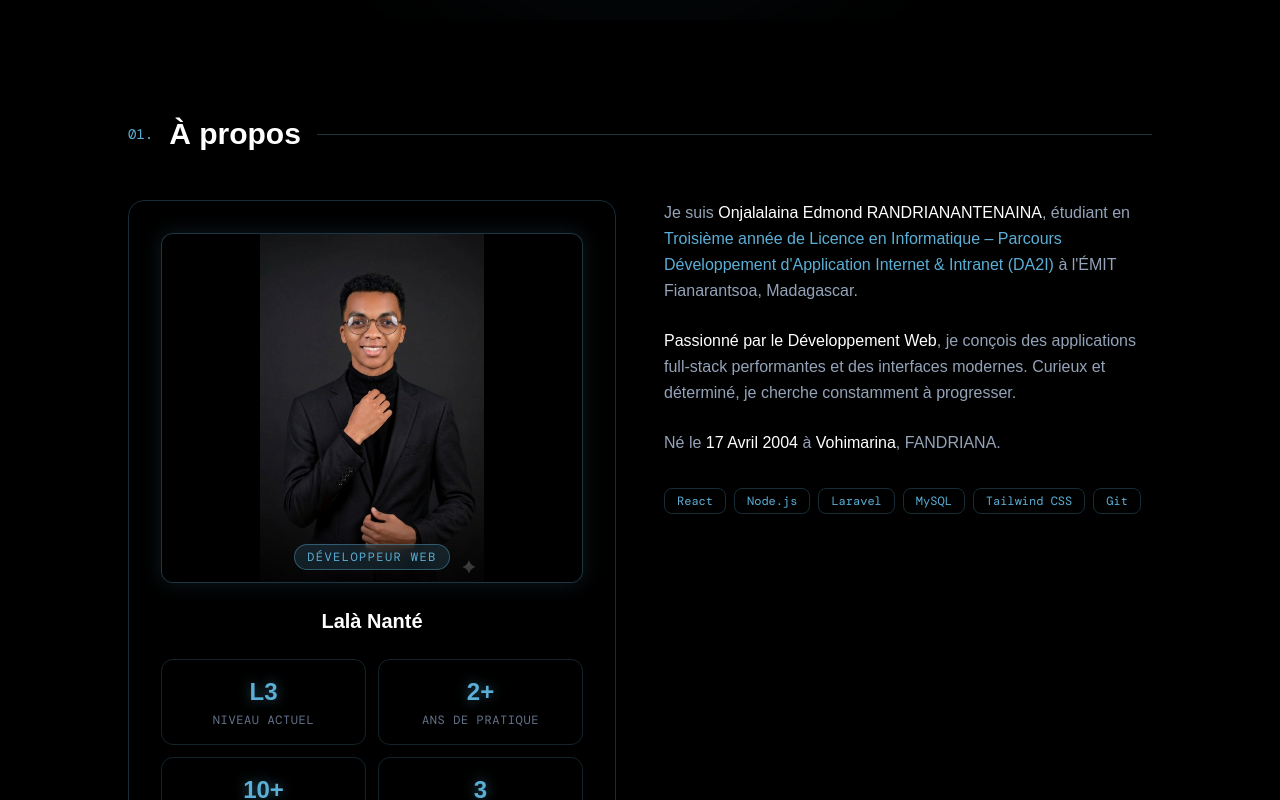
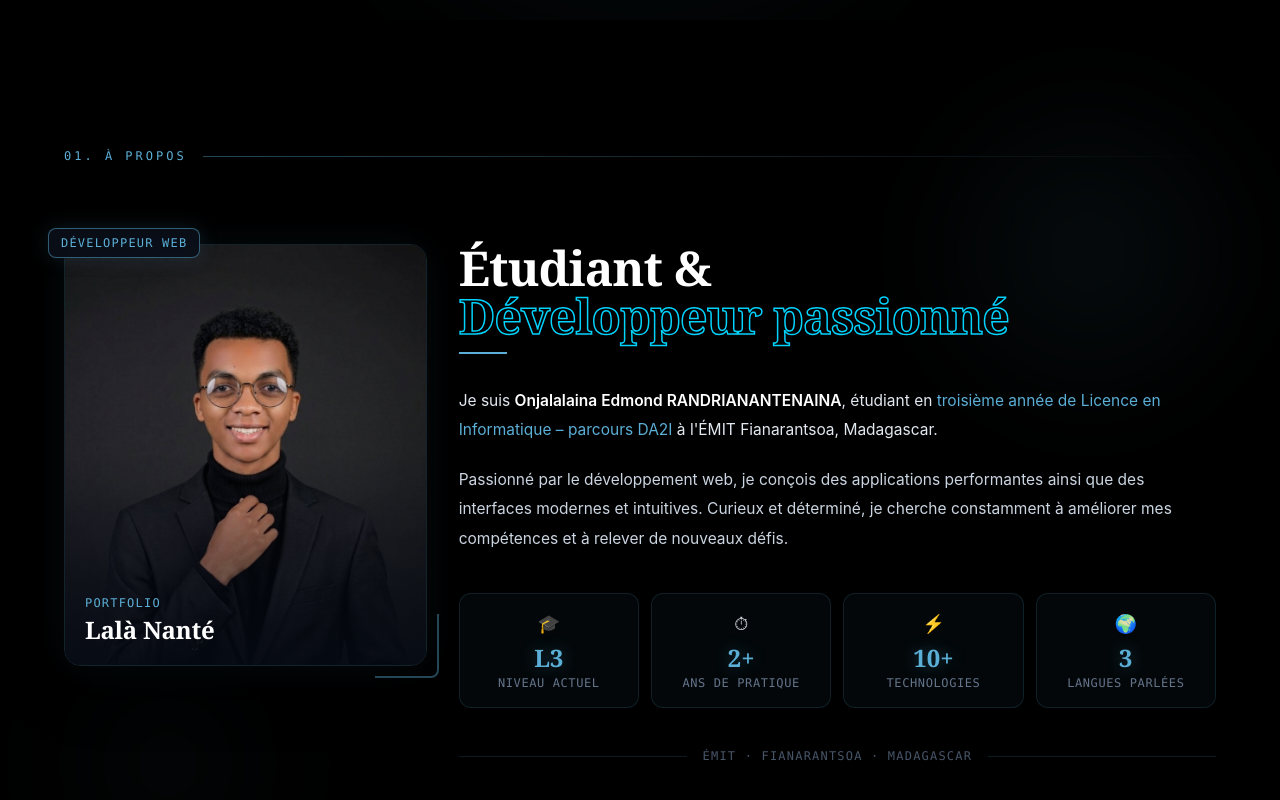
Before and after one commit to Lala7nante/portfolio, a React (Vite) app: page / in a window 1280 px wide. Shown: the part 780-1580 px from the top of the page. Built offline with nearby package versions, Linux system fonts and the light colour scheme; no server answers; a web font is replaced by a local one.

Commit message:
Nouveau mise à jour

```diff
--- a/src/components/About.jsx
+++ b/src/components/About.jsx
@@ -1,176 +1,252 @@
-import React from 'react'
+import React, { useEffect, useRef, useState } from 'react'
 
 export default function About() {
+  const sectionRef = useRef(null)
+  const [visible, setVisible] = useState(false)
+
+  useEffect(() => {
+    const observer = new IntersectionObserver(
+      ([entry]) => { if (entry.isIntersecting) setVisible(true) },
+      { threshold: 0.15 }
+    )
+    if (sectionRef.current) observer.observe(sectionRef.current)
+    return () => observer.disconnect()
+  }, [])
+
+  const stats = [
+    { num: 'L3', label: 'Niveau actuel', icon: '🎓' },
+    { num: '2+', label: 'Ans de pratique', icon: '⏱' },
+    { num: '10+', label: 'Technologies', icon: '⚡' },
+    { num: '3', label: 'Langues parlées', icon: '🌍' },
+  ]
+
   return (
-    <section id="about" className="py-24 px-6">
-      <div className="max-w-5xl mx-auto">
+    <section
+      id="about"
+      ref={sectionRef}
+      className="relative py-32 px-6 overflow-hidden"
+    >
+      {/* Background decorative blobs */}
+      <div
+        className="absolute top-10 right-0 w-96 h-96 rounded-full pointer-events-none"
+        style={{
+          background: 'radial-gradient(circle, rgba(91,175,214,0.07) 0%, transparent 70%)',
+          filter: 'blur(40px)',
+        }}
+      />
+      <div
+        className="absolute bottom-0 left-10 w-64 h-64 rounded-full pointer-events-none"
+        style={{
+          background: 'radial-gradient(circle, rgba(91,175,214,0.05) 0%, transparent 70%)',
+          filter: 'blur(60px)',
+        }}
+      />
 
-        {/* Title */}
-        <div className="flex items-center gap-4 mb-12">
-          <span className="font-mono-dm text-[#5bafd6] text-sm">01.</span>
-          <h2 className="font-syne font-bold text-3xl text-white">À propos</h2>
-          <div className="flex-1 h-px bg-[#5bafd6]/30" />
+      <div className="max-w-6xl mx-auto">
+
+        {/* Section label */}
+        <div
+          className="flex items-center gap-4 mb-20"
+          style={{
+            opacity: visible ? 1 : 0,
+            transform: visible ? 'translateY(0)' : 'translateY(20px)',
+            transition: 'all 0.7s cubic-bezier(0.22,1,0.36,1)',
+          }}
+        >
+          <span className="font-mono text-[#5bafd6] text-xs tracking-[0.25em] uppercase">01. À propos</span>
+          <div className="flex-1 h-px" style={{ background: 'linear-gradient(to right, rgba(91,175,214,0.4), transparent)' }} />
         </div>
 
-        <div className="grid md:grid-cols-2 gap-12 items-start">
+        {/* Main layout */}
+        <div className="grid grid-cols-1 lg:grid-cols-12 gap-8 items-start">
 
-          {/* Card */}
+          {/* ── LEFT: Photo column ── */}
           <div
-            className="rounded-2xl p-8 flex flex-col items-center gap-6 transition-all"
+            className="lg:col-span-4 relative"
             style={{
-              border: '1px solid rgba(91,175,214,0.25)',
+              opacity: visible ? 1 : 0,
+              transform: visible ? 'translateX(0)' : 'translateX(-40px)',
+              transition: 'all 0.8s cubic-bezier(0.22,1,0.36,1) 0.1s',
             }}
-            onMouseEnter={e =>
-              (e.currentTarget.style.border =
-                '1px solid rgba(91,175,214,0.55)')
-            }
-            onMouseLeave={e =>
-              (e.currentTarget.style.border =
-                '1px solid rgba(91,175,214,0.25)')
-            }
           >
+            {/* Floating badge */}
+            <div
+              className="absolute -top-4 -left-4 z-10 px-3 py-1.5 rounded-lg text-xs font-mono tracking-widest uppercase"
+              style={{
+                background: 'rgba(10,15,25,0.9)',
+                border: '1px solid rgba(91,175,214,0.5)',
+                color: '#5bafd6',
+                backdropFilter: 'blur(12px)',
+                boxShadow: '0 0 20px rgba(91,175,214,0.15)',
+              }}
+            >
+              Développeur Web
+            </div>
 
-            {/* Image FIXED */}
+            {/* Photo frame */}
             <div
-              className="w-full overflow-hidden rounded-xl relative flex items-center justify-center bg-black"
+              className="relative rounded-2xl overflow-hidden"
               style={{
-                border: '1px solid rgba(91,175,214,0.3)',
-                boxShadow: '0 0 20px rgba(91,175,214,0.15)',
-                height: '350px',
+                border: '1px solid rgba(91,175,214,0.2)',
+                boxShadow: '0 20px 60px rgba(0,0,0,0.4), 0 0 40px rgba(91,175,214,0.08)',
               }}
             >
               <img
                 src="/lala.png"
                 alt="Lalà Nanté"
-                className="w-full h-full object-contain"
+                className="w-full object-cover"
+                style={{ height: '420px', objectPosition: 'top' }}
               />
 
-              {/* Overlay */}
               <div
-                className="absolute bottom-0 left-0 right-0 h-20"
+                className="absolute inset-0"
                 style={{
-                  background:
-                    'linear-gradient(to top, rgba(0,0,0,0.7), transparent)',
+                  background: 'linear-gradient(to top, rgba(5,10,20,0.85) 0%, rgba(5,10,20,0.1) 50%, transparent 100%)',
                 }}
               />
 
-              {/* Badge */}
-              <div className="absolute bottom-3 left-0 right-0 flex justify-center">
-                <span
-                  className="px-3 py-1 rounded-full text-xs font-mono-dm"
-                  style={{
-                    background: 'rgba(91,175,214,0.15)',
-                    border: '1px solid rgba(91,175,214,0.4)',
-                    color: '#5bafd6',
-                    backdropFilter: 'blur(8px)',
-                    letterSpacing: '0.12em',
-                  }}
+              <div className="absolute bottom-0 left-0 right-0 p-5">
+                <p className="font-mono text-[#5bafd6] text-xs tracking-widest uppercase mb-1">Portfolio</p>
+                <h3
+                  className="text-white text-2xl font-bold leading-tight"
+                  style={{ fontFamily: 'Georgia, serif', letterSpacing: '-0.01em' }}
                 >
-                  DÉVELOPPEUR WEB
-                </span>
+                  Lalà Nanté
+                </h3>
               </div>
             </div>
 
-            {/* Name */}
-            <div className="text-center">
-              <h3 className="font-syne font-bold text-white text-xl">
-                Lalà Nanté
-              </h3>
+            {/* Corner accent */}
+            <div
+              className="absolute -bottom-3 -right-3 w-16 h-16 pointer-events-none"
+              style={{
+                borderRight: '2px solid rgba(91,175,214,0.4)',
+                borderBottom: '2px solid rgba(91,175,214,0.4)',
+                borderRadius: '0 0 8px 0',
+              }}
+            />
+          </div>
+
+          {/* ── RIGHT: Content ── */}
+          <div
+            className="lg:col-span-8 flex flex-col gap-8"
+            style={{
+              opacity: visible ? 1 : 0,
+              transform: visible ? 'translateY(0)' : 'translateY(30px)',
+              transition: 'all 0.8s cubic-bezier(0.22,1,0.36,1) 0.25s',
+            }}
+          >
+            {/* Headline */}
+            <div>
+              <h2
+                className="text-4xl md:text-5xl font-bold text-white mb-3 leading-tight"
+                style={{ fontFamily: 'Georgia, serif', letterSpacing: '-0.02em' }}
+              >
+                Étudiant &amp; <br />
+                <span
+                  style={{
+                    color: 'transparent',
+                    WebkitTextStroke: '1.5px #00d4ff',
+                  }}
+                >
+                  Développeur passionné
+                </span>
+              </h2>
+              <div className="w-12 h-0.5" style={{ background: '#5bafd6' }} />
+            </div>
+
+            {/* Bio */}
+            <div className="space-y-5">
+              <p
+                className="text-slate-200 leading-relaxed"
+                style={{
+                  fontFamily: 'Inter, sans-serif',
+                  fontSize: '15.5px',
+                  lineHeight: '1.9',
+                  fontWeight: 400,
+                }}
+              >
+                Je suis{' '}
+                <span className="text-white font-semibold">
+                  Onjalalaina Edmond RANDRIANANTENAINA
+                </span>
+                , étudiant en{' '}
+                <span className="text-[#5bafd6]">
+                  troisième année de Licence en Informatique – parcours DA2I
+                </span>{' '}
+                à l'ÉMIT Fianarantsoa, Madagascar.
+              </p>
+              <p
+                className="text-slate-300 leading-relaxed"
+                style={{
+                  fontFamily: 'Inter, sans-serif',
+                  fontSize: '15.5px',
+                  lineHeight: '1.9',
+                  fontWeight: 400,
+                }}
+              >
+                Passionné par le développement web, je conçois des applications
+                performantes ainsi que des interfaces modernes et intuitives.
+                Curieux et déterminé, je cherche constamment à améliorer mes
+                compétences et à relever de nouveaux défis.
+              </p>
             </div>
 
             {/* Stats */}
-            <div className="grid grid-cols-2 gap-3 w-full">
-              {[
-                { num: 'L3', label: 'Niveau actuel' },
-                { num: '2+', label: 'Ans de pratique' },
-                { num: '10+', label: 'Technologies' },
-                { num: '3', label: 'Langues parlées' },
-              ].map(s => (
+            <div className="grid grid-cols-2 sm:grid-cols-4 gap-3 pt-2">
+              {stats.map((s, i) => (
                 <div
                   key={s.label}
-                  className="rounded-xl p-4 text-center transition-all hover:scale-105"
+                  className="relative rounded-xl p-4 text-center cursor-default"
                   style={{
-                    border: '1px solid rgba(91,175,214,0.2)',
+                    background: 'rgba(91,175,214,0.04)',
+                    border: '1px solid rgba(91,175,214,0.15)',
+                    transition: 'all 0.3s ease',
+                    opacity: visible ? 1 : 0,
+                    transform: visible ? 'translateY(0)' : 'translateY(15px)',
+                    transitionDelay: `${0.4 + i * 0.08}s`,
                   }}
-                  onMouseEnter={e =>
-                    (e.currentTarget.style.border =
-                      '1px solid rgba(91,175,214,0.5)')
-                  }
-                  onMouseLeave={e =>
-                    (e.currentTarget.style.border =
-                      '1px solid rgba(91,175,214,0.2)')
-                  }
+                  onMouseEnter={e => {
+                    e.currentTarget.style.background = 'rgba(91,175,214,0.1)'
+                    e.currentTarget.style.borderColor = 'rgba(91,175,214,0.45)'
+                    e.currentTarget.style.transform = 'translateY(-3px)'
+                    e.currentTarget.style.boxShadow = '0 8px 24px rgba(91,175,214,0.12)'
+                  }}
+                  onMouseLeave={e => {
+                    e.currentTarget.style.background = 'rgba(91,175,214,0.04)'
+                    e.currentTarget.style.borderColor = 'rgba(91,175,214,0.15)'
+                    e.currentTarget.style.transform = 'translateY(0)'
+                    e.currentTarget.style.boxShadow = 'none'
+                  }}
                 >
+                  <div className="text-lg mb-1">{s.icon}</div>
                   <div
-                    className="font-syne font-bold text-2xl mb-1"
+                    className="font-bold text-2xl mb-0.5"
                     style={{
+                      fontFamily: 'Georgia, serif',
                       color: '#5bafd6',
-                      textShadow: '0 0 12px rgba(91,175,214,0.5)',
+                      textShadow: '0 0 16px rgba(91,175,214,0.4)',
                     }}
                   >
                     {s.num}
                   </div>
-                  <div className="font-mono-dm text-xs text-slate-500 uppercase tracking-wider">
+                  <div className="text-slate-500 text-xs font-mono uppercase tracking-wider leading-tight">
                     {s.label}
                   </div>
                 </div>
               ))}
             </div>
+
+            {/* Footer divider */}
+            <div className="flex items-center gap-4 pt-2">
+              <div className="h-px flex-1" style={{ background: 'rgba(91,175,214,0.15)' }} />
+              <span className="font-mono text-xs text-slate-600 tracking-widest uppercase">
+                ÉMIT · Fianarantsoa · Madagascar
+              </span>
+              <div className="h-px flex-1" style={{ background: 'rgba(91,175,214,0.15)' }} />
+            </div>
+
           </div>
-
-          {/* Texte */}
-          <div className="flex flex-col justify-center gap-6">
-            <p className="text-slate-400 leading-relaxed">
-              Je suis{' '}
-              <span className="text-white font-medium">
-                Onjalalaina Edmond RANDRIANANTENAINA
-              </span>
-              , étudiant en{' '}
-              <span className="text-[#5bafd6]">
-                Troisième année de Licence en Informatique – Parcours
-                Développement d'Application Internet & Intranet (DA2I)
-              </span>{' '}
-              à l'ÉMIT Fianarantsoa, Madagascar.
-            </p>
-
-            <p className="text-slate-400 leading-relaxed">
-              <span className="text-white font-medium">
-                Passionné par le Développement Web
-              </span>
-              , je conçois des applications full-stack performantes et des
-              interfaces modernes. Curieux et déterminé, je cherche constamment
-              à progresser.
-            </p>
-
-            <p className="text-slate-400 leading-relaxed">
-              Né le <span className="text-white">17 Avril 2004</span> à{' '}
-              <span className="text-white">Vohimarina</span>, FANDRIANA.
-            </p>
-
-            {/* Tech */}
-            <div className="flex flex-wrap gap-2 mt-2">
-              {[
-                'React',
-                'Node.js',
-                'Laravel',
-                'MySQL',
-                'Tailwind CSS',
-                'Git',
-              ].map(tech => (
-                <span
-                  key={tech}
-                  className="px-3 py-1 rounded-lg text-xs font-mono-dm"
-                  style={{
-                    border: '1px solid rgba(91,175,214,0.25)',
-                    color: '#5bafd6',
-                  }}
-                >
-                  {tech}
-                </span>
-              ))}
-            </div>
-          </div>
-
         </div>
       </div>
     </section>
```
